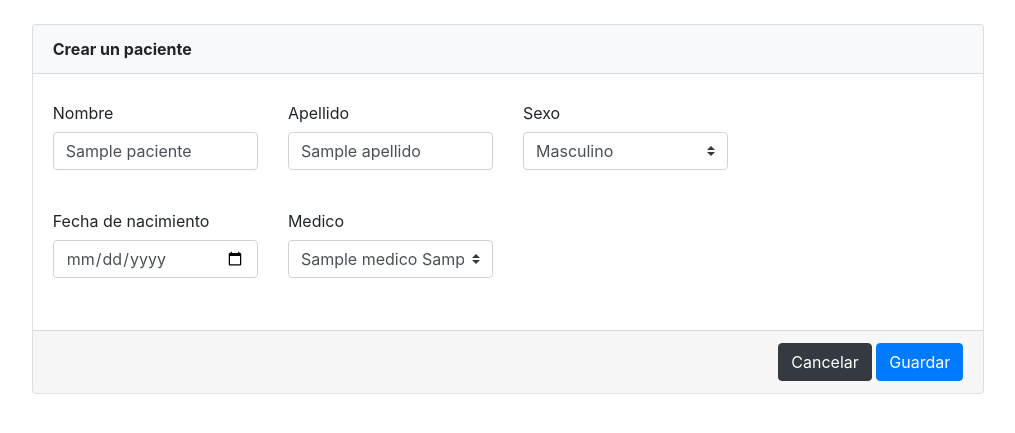
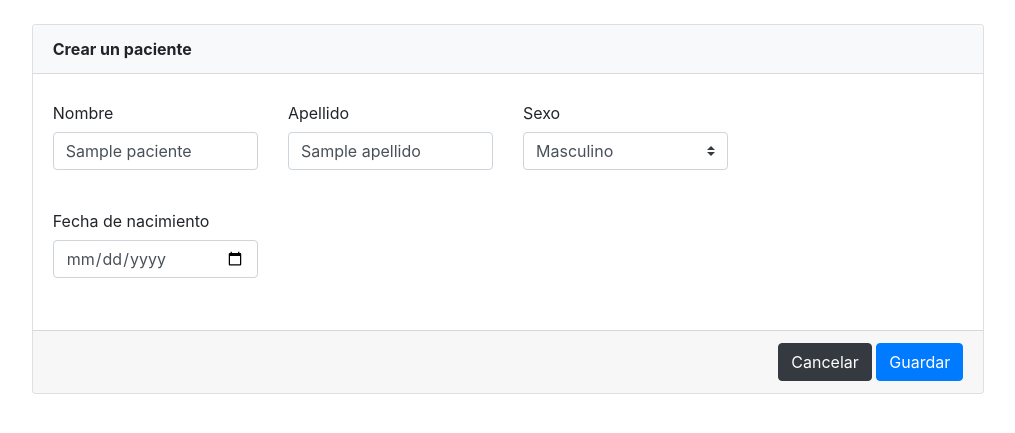
Before and after one commit to NicoSawczuk/optometria, a Django app: template templates/pacientes/edit.html in a window 1280 px wide. Shown: the part 56-489 px from the top of the page, without its empty margins (132-1147 px from the left). Run offline with Django 3.2, Linux system fonts and the light colour scheme; the template is opened without the code that fills it: most values are stand-ins (such as "Sample title", 1, 10 or a date in 2020); some libraries are stand-ins or nearby versions.

Commit message:
Corrección a creacion y edicion de medico
Se anulo la relacion de paciente con medico, ya que su relacion estará a traves de los turnos

```diff
--- a/templates/pacientes/create.html
+++ b/templates/pacientes/create.html
@@ -39,14 +39,14 @@
                         required>
                 </div>
 
-                <div class="form-group col-md-3">
+                <!-- <div class="form-group col-md-3">
                     <label for="medico" class=" col-form-label text-md-right">Medico</label>
                     <select class="browser-default custom-select" name="medico" required>
                         {%for medico in medicos%}
                         <option value="{{medico.id}}">{{medico.nombre}} {{medico.apellido}}</option>
                         {%endfor%}
                     </select>
-                </div>
+                </div> -->
             </div>
 
     </div>
--- a/templates/pacientes/edit.html
+++ b/templates/pacientes/edit.html
@@ -44,7 +44,7 @@
                         required>
                 </div>
 
-                <div class="form-group col-md-3">
+                <!-- <div class="form-group col-md-3">
                     <label for="medico" class=" col-form-label text-md-right">Medico</label>
                     <select class="browser-default custom-select" name="medico" required>
                         {%for medico in medicos%}
@@ -55,7 +55,7 @@
                             {%endif%}
                         {%endfor%}
                     </select>
-                </div>
+                </div> -->
             </div>
             <input type="hidden" value="{{paciente.id}}" name="id">
 
```
